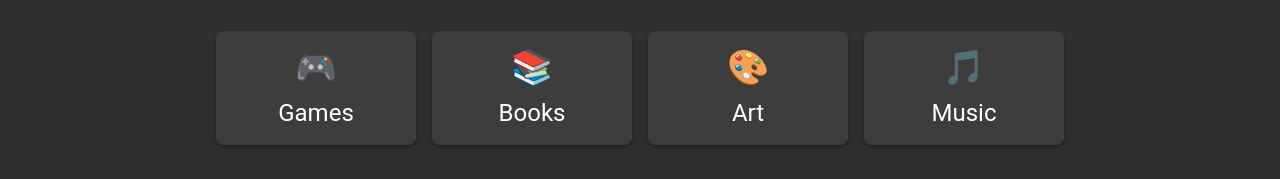
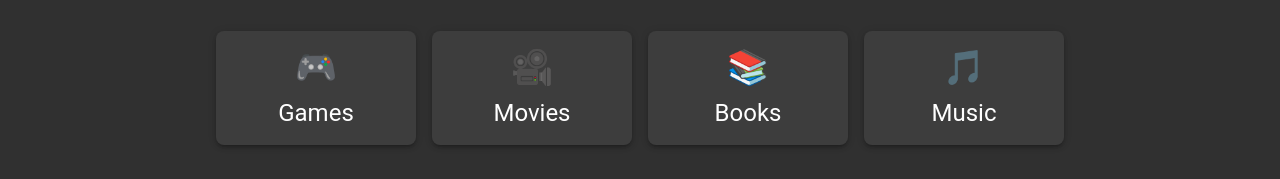
Before and after one commit to NicoReimer/Breakpoint-Test, a React (Vite) app in the folder breakpoint/: page / in a window 1280 px wide. Shown: the part 410-589 px from the top of the page. Built offline with nearby package versions, Linux system fonts and the light colour scheme; no server answers.

Commit message:
update Home and NewWiki categories to reflect content changes

```diff
--- a/breakpoint/src/pages/Home.jsx
+++ b/breakpoint/src/pages/Home.jsx
@@ -88,8 +88,8 @@ export default function Home() {
           }}
         >
           <Stack direction="column" spacing={1}>
-            <Typography variant="h4">📚</Typography>
-            <Typography variant="h5">Books</Typography>
+            <Typography variant="h4">🎥</Typography>
+            <Typography variant="h5">Movies</Typography>
           </Stack>
         </Paper>
         <Paper
@@ -102,8 +102,8 @@ export default function Home() {
           }}
         >
           <Stack direction="column" spacing={1}>
-            <Typography variant="h4">🎨</Typography>
-            <Typography variant="h5">Art</Typography>
+            <Typography variant="h4">📚</Typography>
+            <Typography variant="h5">Books</Typography>
           </Stack>
         </Paper>
         <Paper
--- a/breakpoint/src/pages/NewWiki.jsx
+++ b/breakpoint/src/pages/NewWiki.jsx
@@ -22,8 +22,8 @@ export default function NewWiki() {
 
   const categories = [
     { value: "games", label: "🎮 Games" },
+    { value: "art", label: "🎥 Movies" },
     { value: "books", label: "📚 Books" },
-    { value: "art", label: "🎨 Art" },
     { value: "music", label: "🎵 Music" },
   ];
 
```
